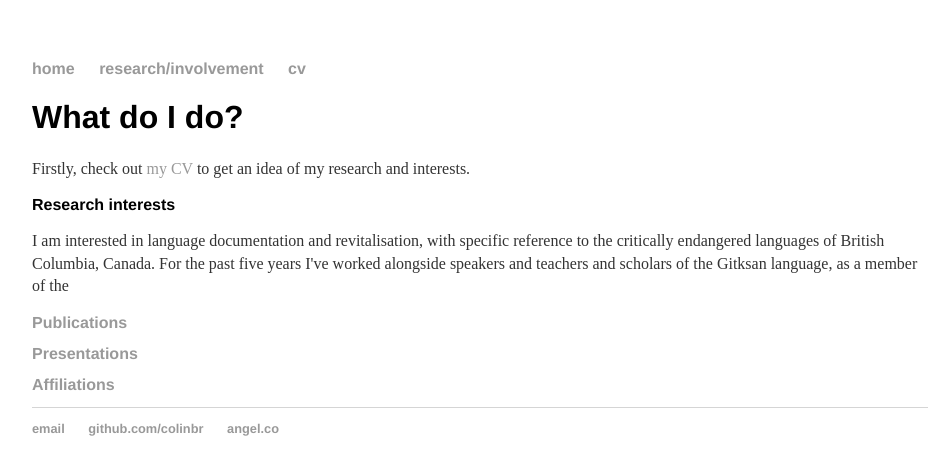
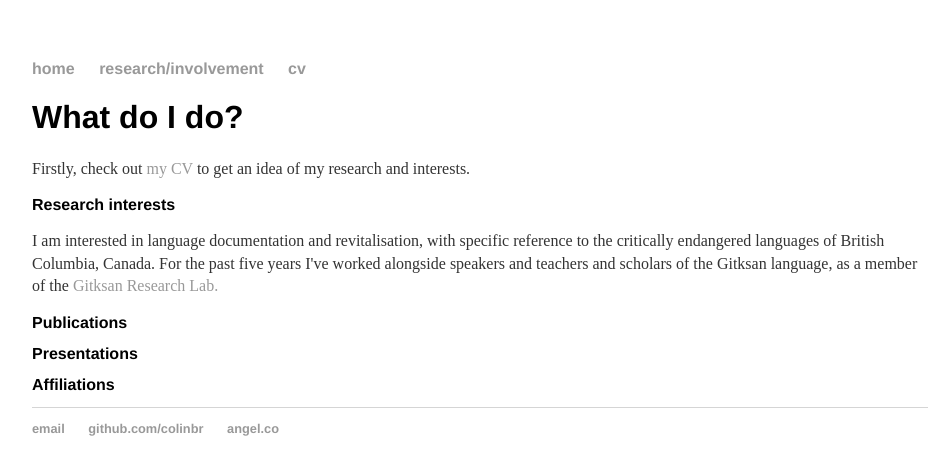
Before and after one commit to colinbr/OLD-colinbr.github.io, a Jekyll site: the page built from research/index.html, in a window 1280 px wide. Shown: the top 475 px of the page, without its empty margins (160-1109 px from the left). Built offline with Jekyll 4.4.1, drawn with Linux system fonts in a browser that asks for light colours.

Commit message:
Update index.html

```diff
--- a/research/index.html
+++ b/research/index.html
@@ -6,7 +6,7 @@
 	<h1>What do I do?</h1>
 	<p>Firstly, check out <a href="http://nbviewer.jupyter.org/github/colinbr/colinbr.github.io/blob/master/cv/ColinBrownCV.pdf">my CV</a> to get an idea of my research and interests.</p>
 	<h2>Research interests</h2>
-	<p>I am interested in language documentation and revitalisation, with specific reference to the critically endangered languages of British Columbia, Canada. For the past five years I've worked alongside speakers and teachers and scholars of the Gitksan language, as a member of the <a href="http://lingserver.arts.ubc.ca/linguistics/research/Gitxsan_group"Gitksan Research Lab.</a></p>
+	<p>I am interested in language documentation and revitalisation, with specific reference to the critically endangered languages of British Columbia, Canada. For the past five years I've worked alongside speakers and teachers and scholars of the Gitksan language, as a member of the <a href="http://lingserver.arts.ubc.ca/linguistics/research/Gitxsan_group">Gitksan Research Lab.</a></p>
 	<h2>Publications</h2>
 	<h2>Presentations</h2>
 	<h2>Affiliations</h2>
```
